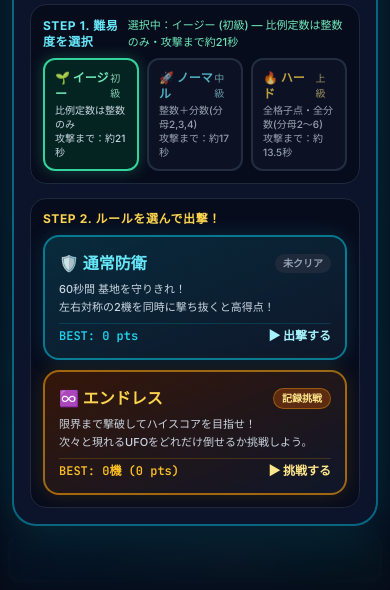
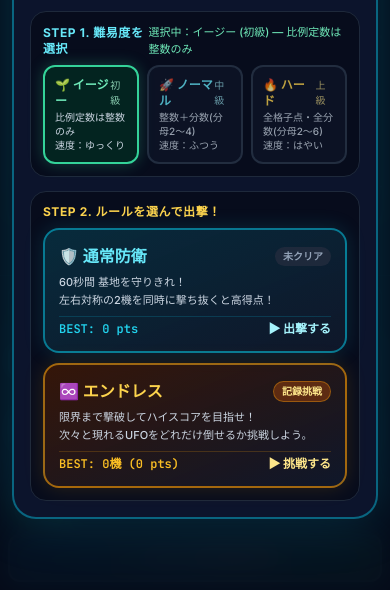
Before and after one commit to yasumath/math-practice, a plain HTML site: page quaddefense.html in a window 390 px wide. Shown: the part 254-844 px from the top of the page. Drawn offline with nearby package versions, Linux system fonts and the light colour scheme; animation ran at ten frames a second.

Commit message:
Update quaddefense.html

```diff
--- a/quaddefense.html
+++ b/quaddefense.html
@@ -171,7 +171,7 @@
             <!-- コンボ＆撃破状況バー -->
             <div class="pt-1.5 border-t border-slate-800/80 flex items-center justify-between text-[11px]">
                 <span class="text-slate-400">撃破数: <strong id="hud-kills-desktop" class="font-mono-code text-emerald-400">0機</strong></span>
-                <span id="hud-speed-rank-desktop" class="font-mono-code text-slate-400">SPD: LV.1</span>
+                <span id="hud-speed-rank-desktop" class="font-mono-code text-slate-400">MODE: EASY</span>
                 <span class="text-slate-400">コンボ: <strong id="hud-combo-desktop" class="font-mono-code text-amber-400">0連鎖</strong></span>
             </div>
         </div>
@@ -207,22 +207,22 @@
                 </button>
             </div>
 
-            <!-- 分子（y座標の大きさ |y|）1〜9 -->
+            <!-- 分子（y座標の大きさ |y|）1〜6：分母と完全に縦位置・横幅を統一 -->
             <div class="bg-[#060b19]/80 border border-slate-800 rounded-xl p-1.5 md:p-2">
                 <div class="flex items-center justify-between text-[11px] font-medium mb-1">
                     <span class="text-cyan-300">分子 <span class="text-[10px] font-normal text-slate-400">(y座標の大きさ |y|)</span></span>
                     <span id="num-display" class="font-mono-code font-bold text-cyan-300">1</span>
                 </div>
-                <div id="num-buttons" class="grid grid-cols-9 gap-1"></div>
+                <div id="num-buttons" class="grid grid-cols-6 gap-1 md:gap-1.5"></div>
             </div>
 
-            <!-- 分母（x²の大きさ）1〜6 -->
+            <!-- 分母（x²の大きさ）1〜6：分子と完全に縦位置・横幅を統一 -->
             <div class="bg-[#060b19]/80 border border-slate-800 rounded-xl p-1.5 md:p-2">
                 <div class="flex items-center justify-between text-[11px] font-medium mb-1">
                     <span class="text-emerald-300">分母 <span class="text-[10px] font-normal text-slate-400">(x² の大きさ / 整数は1)</span></span>
                     <span id="den-display" class="font-mono-code font-bold text-emerald-300">1</span>
                 </div>
-                <div id="den-buttons" class="grid grid-cols-6 gap-1"></div>
+                <div id="den-buttons" class="grid grid-cols-6 gap-1 md:gap-1.5"></div>
             </div>
 
             <!-- レーザー発射ボタン -->
@@ -264,7 +264,7 @@
                             <span class="text-xs md:text-sm font-bold text-emerald-300">🌱 イージー</span>
                             <span class="text-[10px] font-mono-code text-emerald-200/80">初級</span>
                         </div>
-                        <p class="text-[10px] md:text-[11px] text-slate-300 leading-snug">比例定数は整数のみ<br>攻撃まで：約21秒</p>
+                        <p class="text-[10px] md:text-[11px] text-slate-300 leading-snug">比例定数は整数のみ<br>速度：ゆっくり</p>
                     </button>
 
                     <button type="button" data-diff="normal" class="diff-select-btn sf-btn p-2.5 rounded-xl border-2 text-left flex flex-col gap-0.5 bg-slate-900 border-slate-700 hover:border-cyan-500/60">
@@ -272,7 +272,7 @@
                             <span class="text-xs md:text-sm font-bold text-cyan-300">🚀 ノーマル</span>
                             <span class="text-[10px] font-mono-code text-cyan-200/80">中級</span>
                         </div>
-                        <p class="text-[10px] md:text-[11px] text-slate-300 leading-snug">整数＋分数(分母2,3,4)<br>攻撃まで：約17秒</p>
+                        <p class="text-[10px] md:text-[11px] text-slate-300 leading-snug">整数＋分数(分母2〜4)<br>速度：ふつう</p>
                     </button>
 
                     <button type="button" data-diff="hard" class="diff-select-btn sf-btn p-2.5 rounded-xl border-2 text-left flex flex-col gap-0.5 bg-slate-900 border-slate-700 hover:border-amber-500/60">
@@ -280,7 +280,7 @@
                             <span class="text-xs md:text-sm font-bold text-amber-300">🔥 ハード</span>
                             <span class="text-[10px] font-mono-code text-amber-200/80">上級</span>
                         </div>
-                        <p class="text-[10px] md:text-[11px] text-slate-300 leading-snug">全格子点・全分数(分母2〜6)<br>攻撃まで：約13.5秒</p>
+                        <p class="text-[10px] md:text-[11px] text-slate-300 leading-snug">全格子点・全分数(分母2〜6)<br>速度：はやい</p>
                     </button>
                 </div>
             </div>
@@ -394,9 +394,8 @@
          * 2乗に比例レーザー・ディフェンス (Quadratic Laser Defense)
          *  - 関数: y = ax² (原点の砲台から放物線レーザーを発射)
          *  - 敵UFO: 画面外周から飛来 -> 格子点 (x, y) に停止 -> 徐々に速くなる点滅チャージ -> 攻撃
-         *  - 難易度3種 (easy / normal / hard) × ルール2種 (standard / endless)
-         *  - エンドレス加速: 55秒経過または18機撃破でトップスピード到達。
-         *    イージーは最短5.5秒・間隔0.95秒・最大5機まで加速し手応えのあるエンドレス体験を提供。
+         *  - キーパッド統一：分子・分母ともに 1〜6 の6列グリッドで縦位置を完全一致
+         *  - 比例定数 a = y / x² の約分後の分子・分母は常に 1〜6 の範囲内に制限
          * ============================================================================
          */
 
@@ -562,15 +561,15 @@
 
         // --- 3. ゲーム状態と難易度・ルール設定 ---
         const HALF_SPAN = 6; // -6 〜 +6 の固定座標平面
-        const STORAGE_KEY = 'quadratic_laser_defense_v3';
+        const STORAGE_KEY = 'quadratic_laser_defense_v4';
 
         const state = {
             difficulty: 'easy',  // 'easy' | 'normal' | 'hard'
-            rule: 'standard',    // 'standard' (通常60秒防衛) | 'endless' (無限・ハイペース加速)
+            rule: 'standard',    // 'standard' (通常60秒防衛) | 'endless' (無限・加速)
             status: 'title',     // 'title' | 'playing' | 'paused' | 'gameover' | 'clear'
             sign: 1,
-            numerator: 1,
-            denominator: 1,
+            numerator: 1,        // 1〜6
+            denominator: 1,      // 1〜6
             score: 0,
             kills: 0,
             combo: 0,
@@ -582,11 +581,11 @@
             elapsedTime: 0,
             overheatTimer: 0,
             overheatMax: 1.0,    // 空振り時のオーバーヒート時間：1.0秒
-            hitFlashAlpha: 0,    // 命中時のヒットストップ風フラッシュ演出
+            hitFlashAlpha: 0,
             spawnTimer: 0,
             ufos: [],
             lasers: [],
-            enemyBeams: [],      // UFOが攻撃した際の敵ビームエフェクト
+            enemyBeams: [],
             particles: [],
             floatingTexts: [],
             stars: [],
@@ -594,18 +593,16 @@
             lastFrameTime: 0
         };
 
-        // 難易度別設定（通常防衛時のベース値 ＋ エンドレスモード時のトップスピード上限値）
         const DIFFICULTY_CONFIG = {
             easy: {
                 name: 'イージー (初級)',
                 shortName: 'EASY',
                 badgeClass: 'bg-emerald-950 text-emerald-300 border-emerald-500/40',
-                summaryText: '選択中：イージー (初級) — 比例定数は整数のみ・攻撃まで約21秒',
+                summaryText: '選択中：イージー (初級) — 比例定数は整数のみ',
                 summaryColor: 'text-emerald-300',
                 spawnInterval: 4.5,
                 chargeDuration: 21.0,
                 maxConcurrent: 2,
-                // エンドレス終盤は整数でもスリルがあるよう猛加速
                 endlessMinCharge: 5.5,
                 endlessMinSpawn: 0.95,
                 endlessMaxConcurrent: 5
@@ -614,7 +611,7 @@
                 name: 'ノーマル (中級)',
                 shortName: 'NORMAL',
                 badgeClass: 'bg-cyan-950 text-cyan-300 border-cyan-500/40',
-                summaryText: '選択中：ノーマル (中級) — 整数＋分数(分母2,3,4)・攻撃まで約17秒',
+                summaryText: '選択中：ノーマル (中級) — 整数＋分数(分母2〜4)',
                 summaryColor: 'text-cyan-300',
                 spawnInterval: 4.0,
                 chargeDuration: 17.0,
@@ -627,7 +624,7 @@
                 name: 'ハード (上級)',
                 shortName: 'HARD',
                 badgeClass: 'bg-amber-950 text-amber-300 border-amber-500/40',
-                summaryText: '選択中：ハード (上級) — 全格子点・全分数(分母2〜6)・攻撃まで約13.5秒',
+                summaryText: '選択中：ハード (上級) — 全格子点・全分数(分母2〜6)',
                 summaryColor: 'text-amber-300',
                 spawnInterval: 3.5,
                 chargeDuration: 13.5,
@@ -730,32 +727,30 @@
             if (bestEndKills) bestEndKills.textContent = (rec[endKey] && rec[endKey].bestKills) || 0;
         }
 
-        // --- 5. 数式キーパッド＆リアルタイムプレビュー (y = ax²) ---
+        // --- 5. 数式キーパッド＆リアルタイムプレビュー (分子1〜6・分母1〜6 完全統一) ---
         function initKeypad() {
             const numBox = document.getElementById('num-buttons');
             const denBox = document.getElementById('den-buttons');
             numBox.innerHTML = '';
             denBox.innerHTML = '';
 
-            for (let i = 1; i <= 9; i++) {
+            for (let i = 1; i <= 6; i++) {
                 const bn = document.createElement('button');
                 bn.type = 'button';
                 bn.id = `btn-num-${i}`;
                 bn.textContent = i;
-                bn.className = 'sf-btn font-mono-code py-1.5 md:py-2 rounded-lg border text-xs md:text-sm font-semibold';
+                bn.className = 'sf-btn font-mono-code py-1.5 md:py-2.5 rounded-lg border text-sm md:text-base font-bold';
                 bn.addEventListener('click', () => {
                     state.numerator = i;
                     updateEquationUI();
                 });
                 numBox.appendChild(bn);
-            }
-
-            for (let i = 1; i <= 6; i++) {
+
                 const bd = document.createElement('button');
                 bd.type = 'button';
                 bd.id = `btn-den-${i}`;
                 bd.textContent = i;
-                bd.className = 'sf-btn font-mono-code py-1.5 md:py-2 rounded-lg border text-xs md:text-sm font-semibold';
+                bd.className = 'sf-btn font-mono-code py-1.5 md:py-2.5 rounded-lg border text-sm md:text-base font-bold';
                 bd.addEventListener('click', () => {
                     state.denominator = i;
                     updateEquationUI();
@@ -790,23 +785,24 @@
                 btnMinus.className = 'sf-btn font-mono-code py-1.5 md:py-2 rounded-xl text-sm md:text-base font-semibold border-2 bg-amber-950/60 border-amber-400 text-amber-200 shadow-[0_0_12px_rgba(251,191,36,0.35)]';
             }
 
-            for (let i = 1; i <= 9; i++) {
+            for (let i = 1; i <= 6; i++) {
                 const bn = document.getElementById(`btn-num-${i}`);
-                if (!bn) continue;
-                if (i === state.numerator) {
-                    bn.className = 'sf-btn font-mono-code py-1.5 md:py-2 rounded-lg border text-xs md:text-sm font-bold bg-cyan-500 border-cyan-200 text-slate-950 shadow-[0_0_10px_rgba(6,182,212,0.75)]';
-                } else {
-                    bn.className = 'sf-btn font-mono-code py-1.5 md:py-2 rounded-lg border text-xs md:text-sm font-medium bg-slate-800 hover:bg-slate-700 border-cyan-500/30 text-slate-200';
-                }
-            }
-
-            for (let i = 1; i <= 6; i++) {
                 const bd = document.getElementById(`btn-den-${i}`);
-                if (!bd) continue;
-                if (i === state.denominator) {
-                    bd.className = 'sf-btn font-mono-code py-1.5 md:py-2 rounded-lg border text-xs md:text-sm font-bold bg-emerald-500 border-emerald-200 text-slate-950 shadow-[0_0_10px_rgba(16,185,129,0.75)]';
-                } else {
-                    bd.className = 'sf-btn font-mono-code py-1.5 md:py-2 rounded-lg border text-xs md:text-sm font-medium bg-slate-800 hover:bg-slate-700 border-emerald-500/30 text-slate-200';
+
+                if (bn) {
+                    if (i === state.numerator) {
+                        bn.className = 'sf-btn font-mono-code py-1.5 md:py-2.5 rounded-lg border text-sm md:text-base font-black bg-cyan-500 border-cyan-200 text-slate-950 shadow-[0_0_10px_rgba(6,182,212,0.75)]';
+                    } else {
+                        bn.className = 'sf-btn font-mono-code py-1.5 md:py-2.5 rounded-lg border text-sm md:text-base font-bold bg-slate-800 hover:bg-slate-700 border-cyan-500/30 text-slate-200';
+                    }
+                }
+
+                if (bd) {
+                    if (i === state.denominator) {
+                        bd.className = 'sf-btn font-mono-code py-1.5 md:py-2.5 rounded-lg border text-sm md:text-base font-black bg-emerald-500 border-emerald-200 text-slate-950 shadow-[0_0_10px_rgba(16,185,129,0.75)]';
+                    } else {
+                        bd.className = 'sf-btn font-mono-code py-1.5 md:py-2.5 rounded-lg border text-sm md:text-base font-bold bg-slate-800 hover:bg-slate-700 border-emerald-500/30 text-slate-200';
+                    }
                 }
             }
 
@@ -825,7 +821,7 @@
             document.getElementById('a-value-badge').textContent = `a = ${aText}`;
         }
 
-        // --- 6. 有効な格子点 (x, y) の生成（a = y / x² がキーパッドで入力可能な約分値になるもの） ---
+        // --- 6. 有効な格子点 (x, y) の生成（a = y / x² が分子1〜6・分母1〜6で入力可能になるもの） ---
         function getValidQuadraticPoints(difficulty) {
             const validPoints = [];
             for (let x = -HALF_SPAN; x <= HALF_SPAN; x++) {
@@ -838,21 +834,18 @@
                     const reducedNum = Math.abs(y) / g;
                     const reducedDen = x2 / g;
 
-                    // キーパッド(分子1〜9、分母1〜6)で入力可能であることを保証
-                    if (reducedNum < 1 || reducedNum > 9 || reducedDen < 1 || reducedDen > 6) {
+                    // 分子・分母どちらも 1〜6 のキーパッドで入力可能であることを保証
+                    if (reducedNum < 1 || reducedNum > 6 || reducedDen < 1 || reducedDen > 6) {
                         continue;
                     }
 
                     let allowed = false;
                     if (difficulty === 'easy') {
-                        // 整数のみ (a = ±1, ±2, ±3, ±4, ±5, ±6)
                         allowed = (reducedDen === 1 && reducedNum <= 6);
                     } else if (difficulty === 'normal') {
-                        // 整数 ＋ 簡単な分数 (分母 2, 3, 4)
                         allowed = (reducedDen <= 4 && reducedNum <= 6);
                     } else if (difficulty === 'hard') {
-                        // 全格子点・全分数 (分母 2〜6)
-                        allowed = (reducedDen <= 6 && reducedNum <= 9);
+                        allowed = (reducedDen <= 6 && reducedNum <= 6);
                     }
 
                     if (allowed) {
@@ -941,7 +934,7 @@
                 slopeDen: slopeDen,
                 phase: 'entering',       // 'entering' (飛来中) -> 'charging' (停止・点滅チャージ中)
                 enterTimer: 0,
-                enterDuration: 0.95,     // 外周から格子点へ飛来して停止するまでの時間
+                enterDuration: 0.95,
                 chargeTimer: 0,
                 chargeDuration: chargeDuration,
                 blinkPhase: 0,
@@ -1644,7 +1637,6 @@
             let interval = dCfg.spawnInterval;
             let maxOnScreen = dCfg.maxConcurrent;
             if (state.rule === 'endless') {
-                // 55秒経過または18機撃破で進行度MAXに到達（イージーは最短0.95秒・最大5機）
                 const prog = getEndlessProgress();
                 const startSpawn = 4.2;
                 interval = startSpawn - prog * (startSpawn - dCfg.endlessMinSpawn);
@@ -1664,7 +1656,6 @@
                 if (ufo.phase === 'entering') {
                     ufo.enterTimer += dt;
                     const t = Math.min(1, ufo.enterTimer / ufo.enterDuration);
-                    // EaseOutCubic で格子点へピタッと停止
                     const ease = 1 - Math.pow(1 - t, 3);
                     ufo.x = ufo.entryX + (ufo.targetX - ufo.entryX) * ease;
                     ufo.y = ufo.entryY + (ufo.targetY - ufo.entryY) * ease;
@@ -1675,24 +1666,20 @@
                     }
                     surviving.push(ufo);
                 } else {
-                    // 停止後の点滅チャージ進行（時間経過ほど点滅速度が加速）
                     ufo.chargeTimer += dt;
                     const ratio = Math.min(1, ufo.chargeTimer / ufo.chargeDuration);
 
-                    // 点滅周波数: 序盤 1.2Hz → 終盤 9.8Hz へ二次関数的に加速
                     const freq = 1.2 + Math.pow(ratio, 2) * 8.6;
                     ufo.blinkPhase += dt * freq;
                     const halfCycle = Math.floor(ufo.blinkPhase * 2);
                     ufo.isLit = (halfCycle % 2 === 0);
 
-                    // 終盤(70%以降)は点滅に合わせて警告ビープ音を鳴らす
                     if (ratio >= 0.7 && halfCycle > ufo.lastBlinkHalfCycle && ufo.isLit) {
                         sfx.playWarningTick(ratio);
                     }
                     ufo.lastBlinkHalfCycle = halfCycle;
 
                     if (ufo.chargeTimer >= ufo.chargeDuration) {
-                        // チャージ完了：自機 O(0, 0) へ破壊ビーム攻撃！
                         state.lives--;
                         state.combo = 0;
                         state.screenShake = 16;
@@ -2000,7 +1987,7 @@
             document.getElementById('btn-retry').addEventListener('click', () => startGame(state.rule));
             document.getElementById('btn-to-title').addEventListener('click', showTitle);
 
-            // PCキーボード操作サポート
+            // PCキーボード操作サポート（1〜6キー対応）
             window.addEventListener('keydown', (e) => {
                 if (state.status !== 'playing') return;
                 if (e.key === 'Enter' || e.key === ' ') {
@@ -2012,7 +1999,7 @@
                 } else if (e.key === '-') {
                     state.sign = -1;
                     updateEquationUI();
-                } else if (e.key >= '1' && e.key <= '9') {
+                } else if (e.key >= '1' && e.key <= '6') {
                     state.numerator = parseInt(e.key, 10);
                     updateEquationUI();
                 } else if (e.key === 'c' || e.key === 'C' || e.key === 'Escape') {
```
